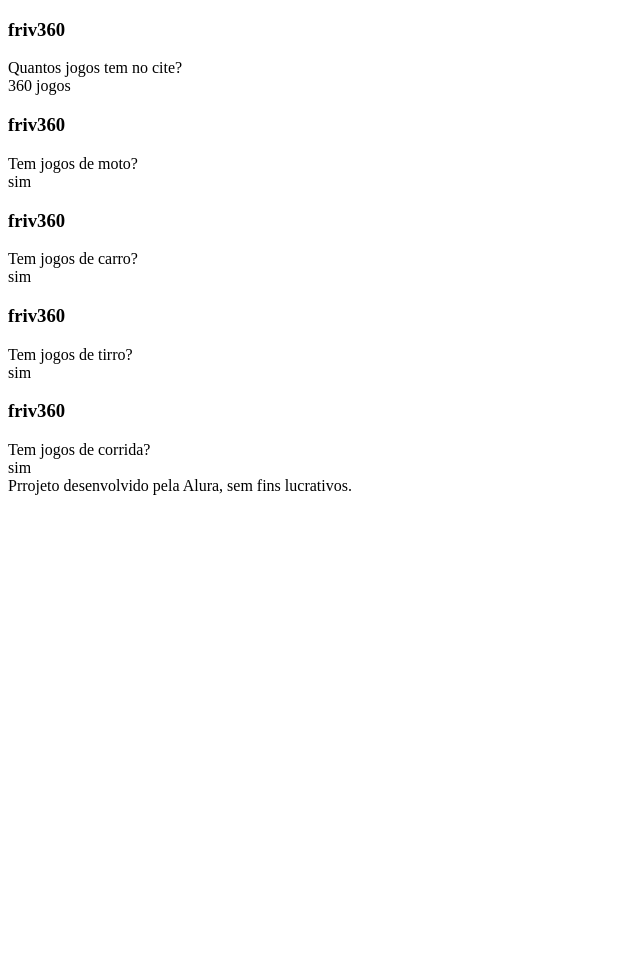
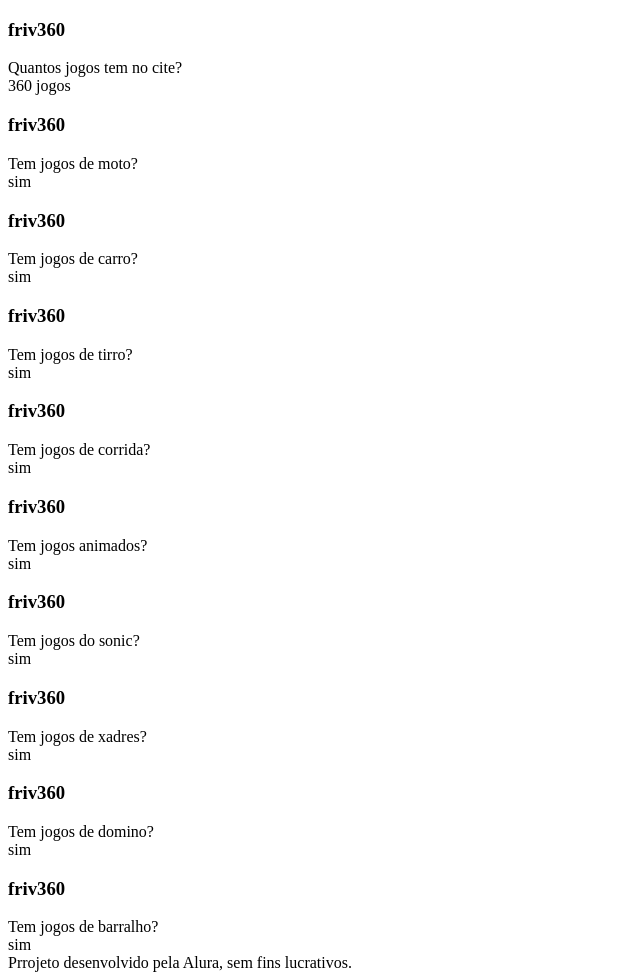
Before and after one commit to joaoppdc/Flashcards., a plain HTML site: page index.html in a window 1280 px wide. Shown: the whole page, without its empty margins (0-640 px from the left). Before the commit the page ends 800 px from the top, so only its background shows below. Drawn offline with Linux system fonts and the light colour scheme.

Commit message:
perguntas

```diff
--- a/index.html
+++ b/index.html
@@ -63,7 +63,60 @@
                 </div>
                 </article>
 
+                <article class="cartao">
+                    <div class="cartao__conteudo">
+                        <h3>friv360</h3>
+                        <div class="cartao__conteudo__pergunta">
+                            Tem jogos animados?
+                        </div>
+                        <div class="cartao__conteudo__resposta">
+                            sim
+                    </div>
+                    </article>
 
+                    <article class="cartao">
+                        <div class="cartao__conteudo">
+                            <h3>friv360</h3>
+                            <div class="cartao__conteudo__pergunta">
+                                Tem jogos do sonic?
+                            </div>
+                            <div class="cartao__conteudo__resposta">
+                                sim
+                        </div>
+                        </article>
+
+                        <article class="cartao">
+                            <div class="cartao__conteudo">
+                                <h3>friv360</h3>
+                                <div class="cartao__conteudo__pergunta">
+                                    Tem jogos de xadres?
+                                </div>
+                                <div class="cartao__conteudo__resposta">
+                                    sim
+                            </div>
+                            </article>
+
+                            <article class="cartao">
+                                <div class="cartao__conteudo">
+                                    <h3>friv360</h3>
+                                    <div class="cartao__conteudo__pergunta">
+                                        Tem jogos de domino?
+                                    </div>
+                                    <div class="cartao__conteudo__resposta">
+                                        sim
+                                </div>
+                                </article>
+
+                                <article class="cartao">
+                                    <div class="cartao__conteudo">
+                                        <h3>friv360</h3>
+                                        <div class="cartao__conteudo__pergunta">
+                                            Tem jogos de barralho?
+                                        </div>
+                                        <div class="cartao__conteudo__resposta">
+                                            sim
+                                    </div>
+                                    </article>
 </section>
     </main>
     <footer>
```
